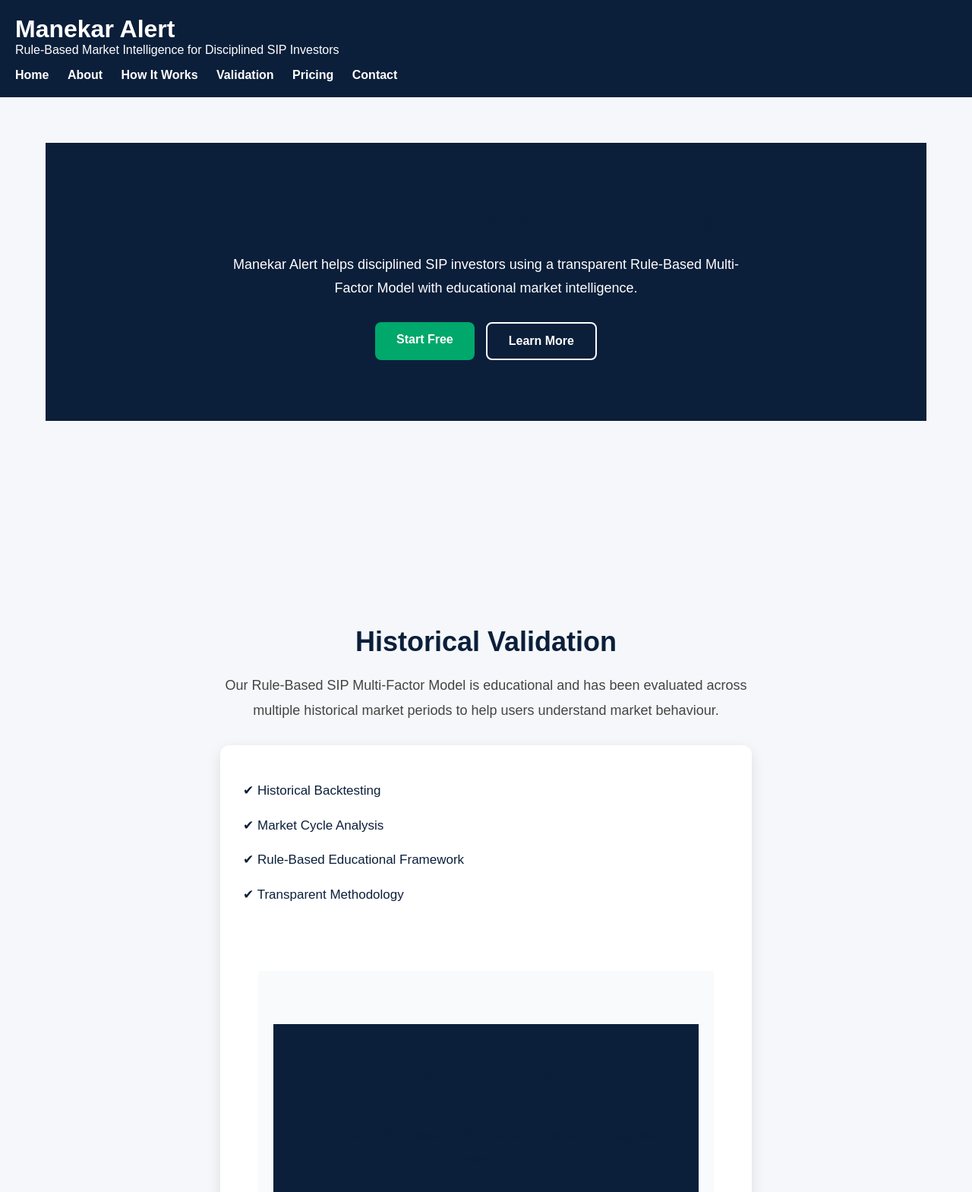
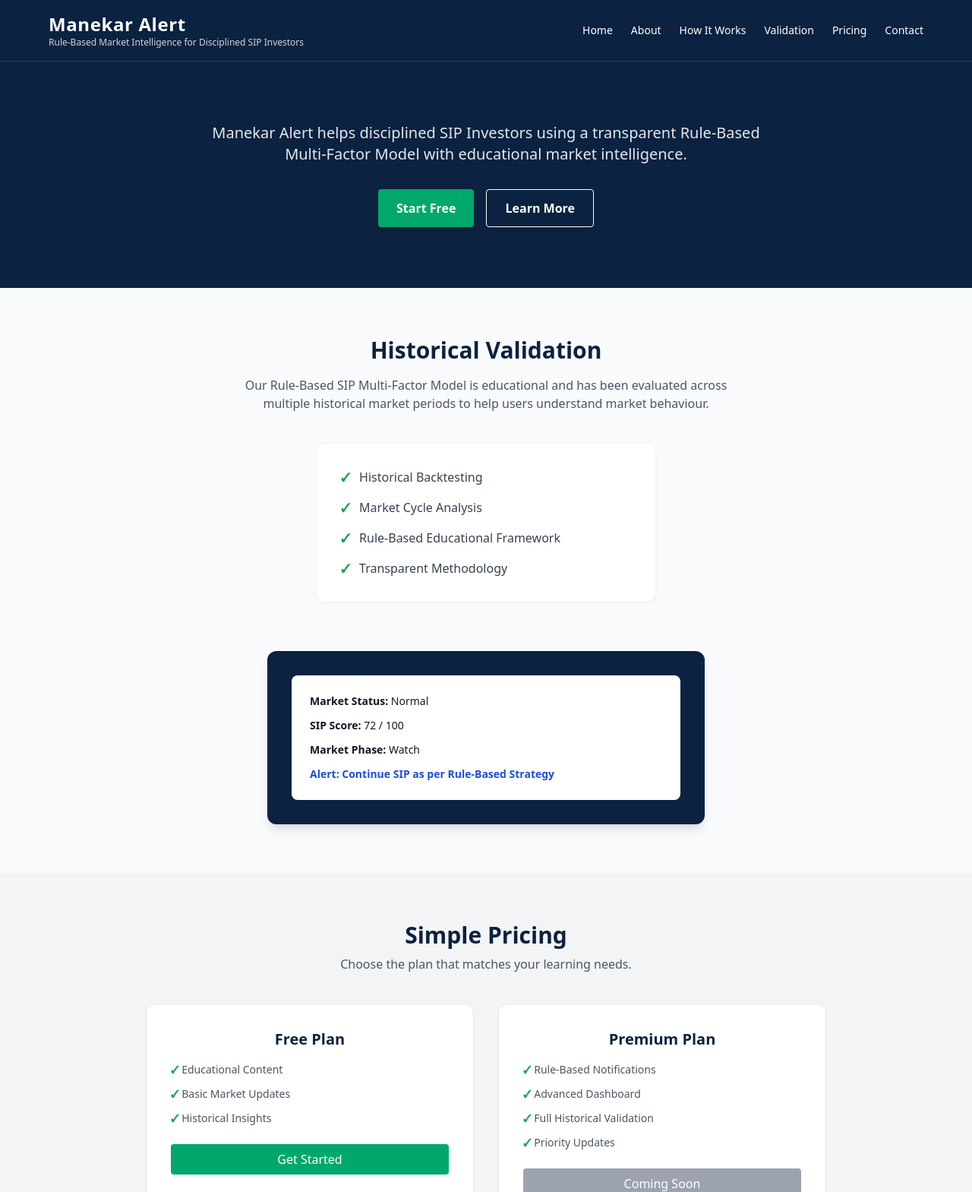
Before and after one commit to manekaralert/manekaralert-webapp, a plain HTML site: page index.html in a window 1280 px wide. Shown: the top 1569 px of the page at 76% size. Drawn offline with nearby package versions, Linux system fonts and the light colour scheme.

Commit message:
Update index.html

```diff
--- a/index.html
+++ b/index.html
@@ -1,208 +1,135 @@
 <!DOCTYPE html>
-<html lang="en">
+<html lang="hi">
 <head>
     <meta charset="UTF-8">
     <meta name="viewport" content="width=device-width, initial-scale=1.0">
-<title>Manekar Alert | SIP Multi-Factor Model</title>
+    <title>Manekar Alert - Rule-Based Market Intelligence</title>
+    <script src="https://cdn.tailwindcss.com"></script>
+</head>
+<body class="bg-gray-50 text-gray-800 font-sans">
 
-<meta name="description" content="Rule-Based SIP Multi-Factor Model for disciplined market intelligence.">
-<link rel="stylesheet" href="style.css">
-</head>
-
-<body>
-
-<header>
-<h1>Manekar Alert</h1>
-
-<p>Rule-Based Market Intelligence for Disciplined SIP Investors</p>
-
-<nav>
-
-<a href="#">Home</a>
-
-<a href="#">About</a>
-
-<a href="#">How It Works</a>
-
-<a href="#">Validation</a>
-
-<a href="#">Pricing</a>
-
-<a href="#">Contact</a>
-
+    <header class="bg-[#0b2240] text-white py-4 px-6 sticky top-0 z-50">
+        <div class="max-w-6xl mx-auto flex flex-col md:flex-row justify-between items-center gap-4">
+            <div>
+                <h1 class="text-2xl font-bold tracking-wide">Manekar Alert</h1>
+                <p class="text-xs text-gray-300">Rule-Based Market Intelligence for Disciplined SIP Investors</p>
+            </div>
+            <nav class="flex gap-6 text-sm font-medium">
+                <a href="#" class="hover:text-green-400 transition">Home</a>
+                <a href="#" class="hover:text-green-400 transition">About</a>
+                <a href="#" class="hover:text-green-400 transition">How It Works</a>
+                <a href="#" class="hover:text-green-400 transition">Validation</a>
+                <a href="#" class="hover:text-green-400 transition">Pricing</a>
+                <a href="#" class="hover:text-green-400 transition">Contact</a>
             </nav>
-
+        </div>
     </header>
 
-<section>
+    <section class="bg-[#0b2240] text-white py-20 px-6 border-t border-gray-700 text-center">
+        <div class="max-w-3xl mx-auto">
+            <p class="text-lg md:text-xl text-gray-200 mb-8 leading-relaxed">
+                Manekar Alert helps disciplined SIP Investors using a transparent Rule-Based Multi-Factor Model with educational market intelligence.
+            </p>
+            <div class="flex justify-center gap-4">
+                <button class="bg-[#00a86b] hover:bg-[#008f5d] text-white font-semibold py-3 px-6 rounded transition shadow-md">
+                    Start Free
+                </button>
+                <button class="border border-white hover:bg-white hover:text-[#0b2240] text-white font-semibold py-3 px-6 rounded transition">
+                    Learn More
+                </button>
+            </div>
+        </div>
+    </section>
 
-<section class="hero">
-
-  <h2>Invest with Rules, Not Emotions.</h2>
-
-  <p>
-    Manekar Alert helps disciplined SIP investors using a transparent
-    Rule-Based Multi-Factor Model with educational market intelligence.
+    <section class="max-w-4xl mx-auto py-16 px-6 text-center">
+        <h2 class="text-3xl font-bold text-[#0b2240] mb-4">Historical Validation</h2>
+        <p class="text-gray-600 max-w-2xl mx-auto mb-10">
+            Our Rule-Based SIP Multi-Factor Model is educational and has been evaluated across multiple historical market periods to help users understand market behaviour.
         </p>
 
-  <div class="hero-buttons">
-    <a href="#" class="btn-primary">Start Free</a>
-    <a href="#" class="btn-secondary">Learn More</a>
+        <div class="bg-white p-8 rounded-xl shadow-sm border border-gray-100 max-w-md mx-auto text-left mb-16">
+            <ul class="space-y-4 text-gray-700">
+                <li class="flex items-center gap-3">
+                    <span class="text-green-600 font-bold">✓</span> Historical Backtesting
+                </li>
+                <li class="flex items-center gap-3">
+                    <span class="text-green-600 font-bold">✓</span> Market Cycle Analysis
+                </li>
+                <li class="flex items-center gap-3">
+                    <span class="text-green-600 font-bold">✓</span> Rule-Based Educational Framework
+                </li>
+                <li class="flex items-center gap-3">
+                    <span class="text-green-600 font-bold">✓</span> Transparent Methodology
+                </li>
+            </ul>
         </div>
 
+        <div class="bg-[#0b2240] text-white p-8 rounded-xl max-w-xl mx-auto text-left shadow-lg">
+            <div class="bg-white text-gray-900 p-6 rounded-lg space-y-3 text-sm">
+                <p><strong>Market Status:</strong> Normal</p>
+                <p><strong>SIP Score:</strong> 72 / 100</p>
+                <p><strong>Market Phase:</strong> Watch</p>
+                <p class="text-blue-700 font-semibold"><strong>Alert:</strong> Continue SIP as per Rule-Based Strategy</p>
+            </div>
+        </div>
     </section>
 
+    <section class="bg-gray-100 py-16 px-6 text-center">
+        <h2 class="text-3xl font-bold text-[#0b2240] mb-2">Simple Pricing</h2>
+        <p class="text-gray-600 mb-10">Choose the plan that matches your learning needs.</p>
 
+        <div class="max-w-4xl mx-auto grid md:grid-cols-2 gap-8 items-start">
+            <div class="bg-white p-8 rounded-xl shadow-sm border border-gray-200 text-left">
+                <h3 class="text-xl font-bold text-[#0b2240] mb-4 text-center">Free Plan</h3>
+                <ul class="space-y-3 text-sm text-gray-600 mb-6">
+                    <li><span class="text-green-600 font-bold">✓</span> Educational Content</li>
+                    <li><span class="text-green-600 font-bold">✓</span> Basic Market Updates</li>
+                    <li><span class="text-green-600 font-bold">✓</span> Historical Insights</li>
+                </ul>
+                <button class="w-full bg-[#00a86b] hover:bg-[#008f5d] text-white font-medium py-2 px-4 rounded transition">
+                    Get Started
+                </button>
+            </div>
 
+            <div class="bg-white p-8 rounded-xl shadow-sm border border-gray-200 text-left relative overflow-hidden">
+                <h3 class="text-xl font-bold text-[#0b2240] mb-4 text-center">Premium Plan</h3>
+                <ul class="space-y-3 text-sm text-gray-600 mb-6">
+                    <li><span class="text-green-600 font-bold">✓</span> Rule-Based Notifications</li>
+                    <li><span class="text-green-600 font-bold">✓</span> Advanced Dashboard</li>
+                    <li><span class="text-green-600 font-bold">✓</span> Full Historical Validation</li>
+                    <li><span class="text-green-600 font-bold">✓</span> Priority Updates</li>
+                </ul>
+                <button class="w-full bg-gray-400 text-white font-medium py-2 px-4 rounded cursor-not-allowed" disabled>
+                    Coming Soon
+                </button>
+            </div>
+        </div>
+    </section>
 
+    <section class="max-w-3xl mx-auto py-16 px-6">
+        <h2 class="text-3xl font-bold text-[#0b2240] text-center mb-10">Frequently Asked Questions</h2>
 
+        <div class="space-y-4">
+            <div class="bg-white p-6 rounded-lg shadow-sm border border-gray-200">
+                <h4 class="font-semibold text-lg text-[#0b2240] mb-2">Is Manekar Alert investment advice?</h4>
+                <p class="text-gray-600 text-sm">No. It is an educational, rule-based market information platform.</p>
+            </div>
+
+            <div class="bg-white p-6 rounded-lg shadow-sm border border-gray-200">
+                <h4 class="font-semibold text-lg text-[#0b2240] mb-2">Who is this platform for?</h4>
+                <p class="text-gray-600 text-sm">It is designed for disciplined SIP investors who want condition-based market insights.</p>
+            </div>
+
+            <div class="bg-white p-6 rounded-lg shadow-sm border border-gray-200">
+                <h4 class="font-semibold text-lg text-[#0b2240] mb-2">Will this guarantee returns?</h4>
+                <p class="text-gray-600 text-sm">No. Financial markets involve risk. The platform provides educational information only.</p>
+            </div>
+        </div>
     </section>
+
+    <footer class="bg-[#0b2240] text-gray-400 py-6 text-center text-xs border-t border-gray-800">
+        <p>&copy; 2026 Manekar Alert. All rights reserved.</p>
+    </footer>
 
 </body>
                   </html>
-<section class="features">
-<section class="features">
-<section class="validation">
-
-<h2>Historical Validation</h2>
-
-<p>
-Our Rule-Based SIP Multi-Factor Model is educational and has been evaluated across multiple historical market periods to help users understand market behaviour.
-</p>
-
-<div class="validation-box">
-
-<p>✔ Historical Backtesting</p>
-
-<p>✔ Market Cycle Analysis</p>
-
-<p>✔ Rule-Based Educational Framework</p>
-
-<p>✔ Transparent Methodology</p>
-<section class="pricing">
-<section class="faq">
-<footer>
-
-<h2>Manekar Alert</h2>
-
-<p>
-Educational Rule-Based SIP Multi-Factor Model for disciplined investors.
-</p>
-
-<p>© 2026 Manekar Alert. All Rights Reserved.</p>
-
-</footer>
-<h2>Frequently Asked Questions</h2>
-
-<div class="faq-item">
-<h3>Is Manekar Alert investment advice?</h3>
-<p>No. It is an educational, rule-based market information platform.</p>
-</div>
-
-<div class="faq-item">
-<h3>Who is this platform for?</h3>
-<p>It is designed for disciplined SIP investors who want condition-based market insights.</p>
-</div>
-
-<div class="faq-item">
-<h3>Will this guarantee returns?</h3>
-<p>No. Financial markets involve risk. The platform provides educational information only.</p>
-</div>
-
-</section>
-<h2>Simple Pricing</h2>
-
-<p>Choose the plan that matches your learning needs.</p>
-
-<div class="pricing-card">
-
-<h3>Free Plan</h3>
-
-<p>✔ Educational Content</p>
-<p>✔ Basic Market Updates</p>
-<p>✔ Historical Insights</p>
-
-<a href="#">Get Started</a>
-
-</div>
-
-<div class="pricing-card">
-
-<h3>Premium Plan</h3>
-
-<p>✔ Rule-Based Notifications</p>
-<p>✔ Advanced Dashboard</p>
-<p>✔ Full Historical Validation</p>
-<p>✔ Priority Updates</p>
-
-<a href="#">Coming Soon</a>
-
-</div>
-
-</section>
-
-
-
-
-
-
-
-
-
-
-<section class="dashboard-preview">
-
-
-
-
-<h2>Dashboard Preview</h2>
-
-<p>
-A simplified view of the Rule-Based SIP Multi-Factor Model.
-Designed to help investors understand market conditions through educational signals.
-</p>
-
-<div class="dashboard-box">
-
-<p><strong>Market Status:</strong> Normal</p>
-
-<p><strong>SIP Score:</strong> 72 / 100</p>
-
-<p><strong>Market Phase:</strong> Watch</p>
-
-<p><strong>Alert:</strong> Continue SIP as per Rule-Based Strategy</p>
-
-</div>
-
-</section>
-<h2>Why Choose Manekar Alert?</h2>
-
-<div class="feature-card">
-<h3>Rule-Based SIP Model</h3>
-<p>
-Transparent condition-based framework designed for disciplined SIP investing.
-</p>
-</div>
-
-<div class="feature-card">
-<h3>Historical Validation</h3>
-<p>
-Educational historical analysis across different market conditions.
-</p>
-</div>
-
-<div class="feature-card">
-<h3>Condition-Based Alerts</h3>
-<p>
-Receive notifications based on predefined market rules instead of emotions.
-</p>
-</div>
-
-<div class="feature-card">
-<h3>Educational Research</h3>
-<p>
-Understand market behavior through structured educational content.
-</p>
-</div>
-
-</section>
```
Lines whose indentation alone changed are shown as unchanged.
